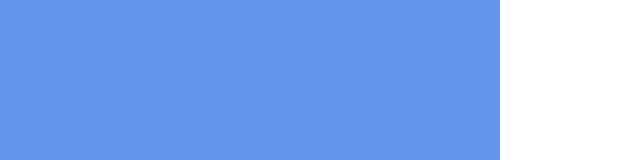
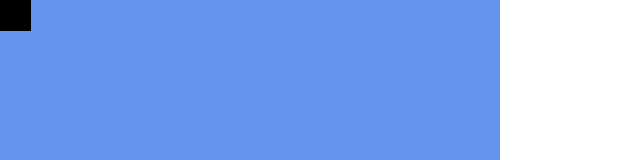
Before and after one commit to stoutpanda/etch-a-sketch, a plain HTML site: page index.html in a window 1280 px wide. Shown: the top 160 px of the page, without its empty margins (0-640 px from the left). Drawn offline with Linux system fonts and the light colour scheme.

Commit message:
added event target backgroudn color change

```diff
--- a/scripts.js
+++ b/scripts.js
@@ -21,7 +21,7 @@ function createEtchGrid(gridSize) {
 }
 
 function changeColor(e) {
-    console.log(e);
+   e.target.style.backgroundColor = "black";
 }
 
 createEtchGrid(gridSize);
```
Also changed, not shown: styles.css (line endings or trailing spaces).
